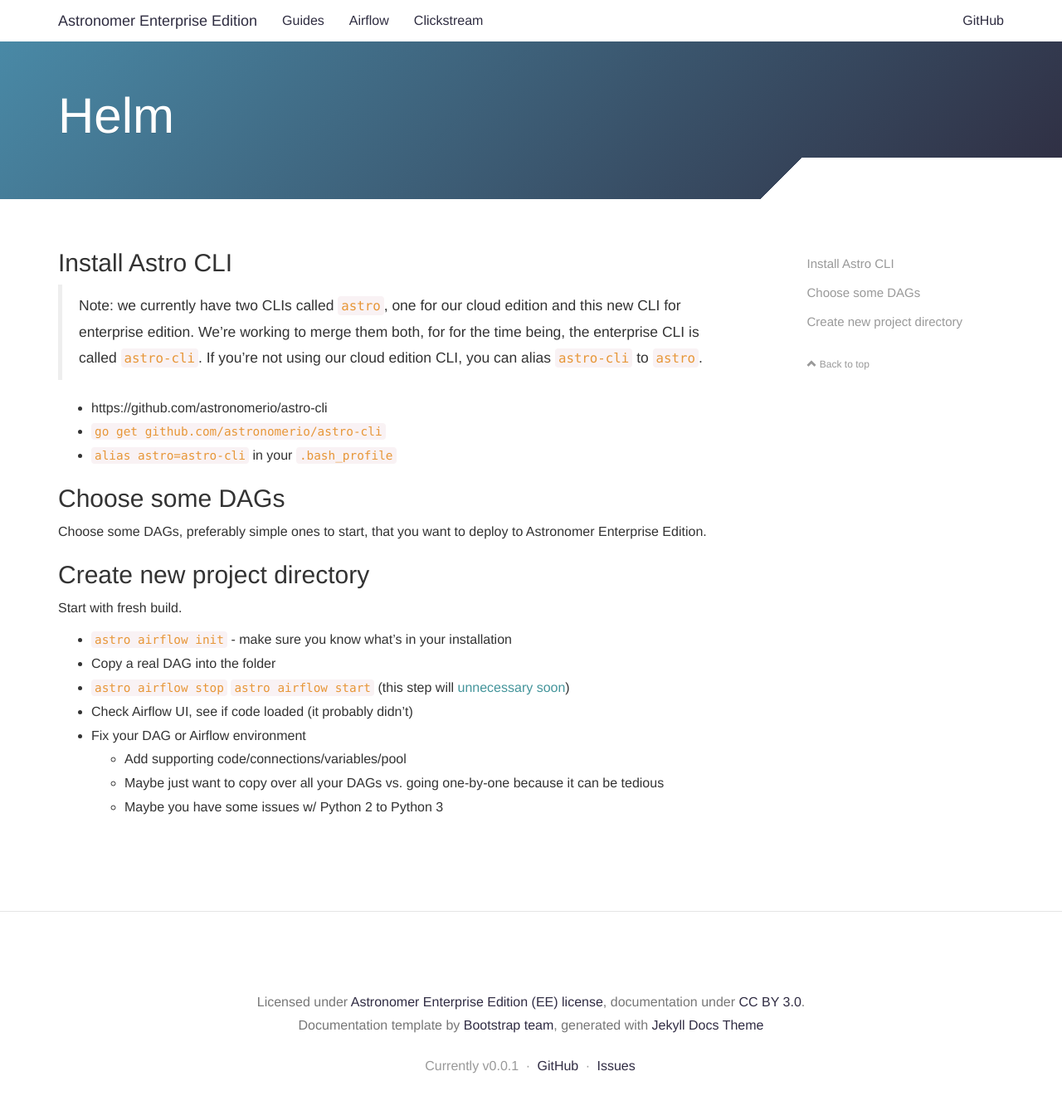
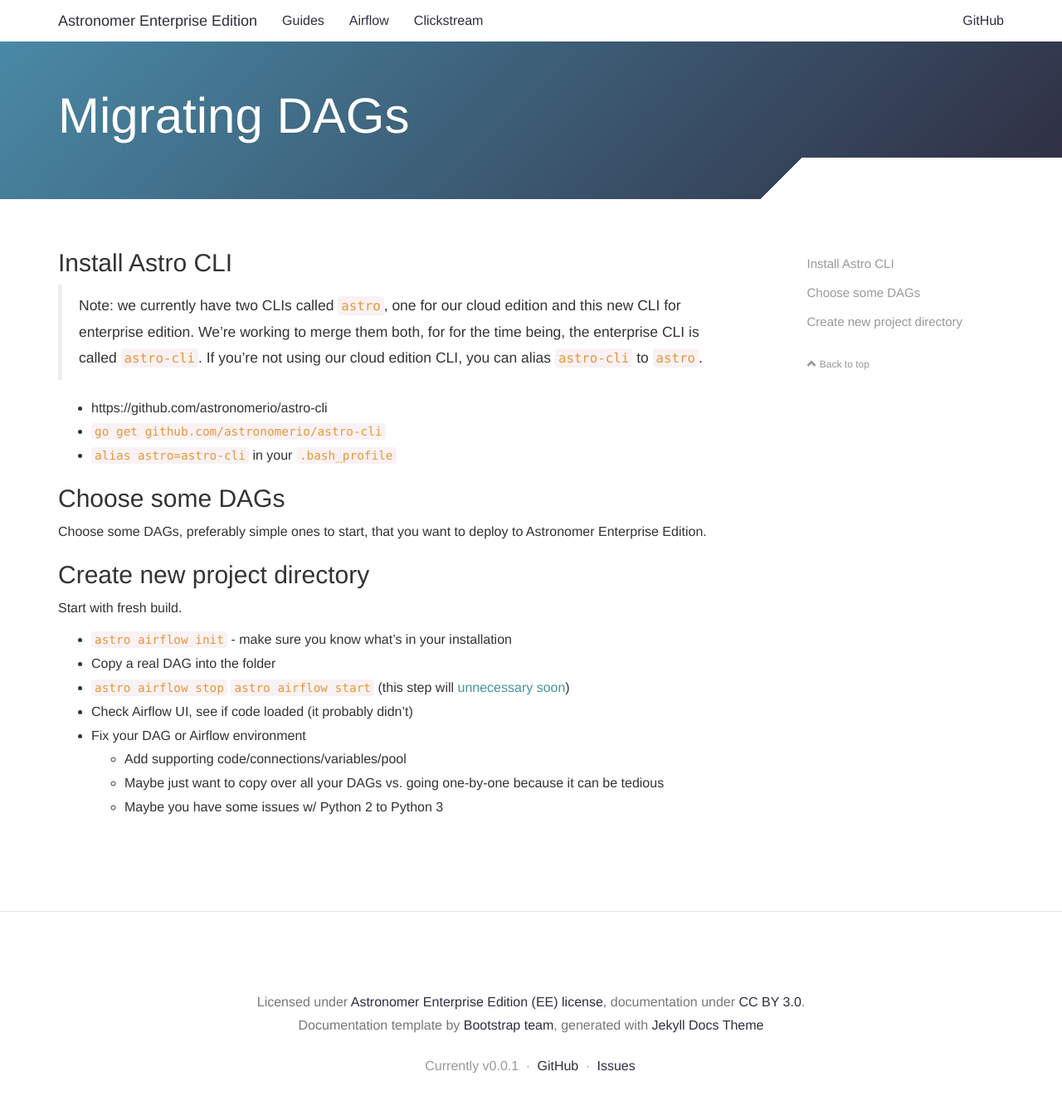
Before and after one commit to skynet/astronomer-ee, a Jekyll site: the page built from docs/pages/guides/migrating-dags.md, in a window 1280 px wide. Shown: the whole page at 83% size. Built offline with Jekyll 4.4.1, drawn with Linux system fonts in a browser that asks for light colours; nearby versions of some CDN libraries; comment, search, counter and statistics services are not loaded; grey boxes are pictures that could not be loaded.

Commit message:
Fix title

```diff
--- a/docs/pages/guides/migrating-dags.md
+++ b/docs/pages/guides/migrating-dags.md
@@ -1,6 +1,6 @@
 ---
 layout: page
-title: Helm
+title: Migrating DAGs
 permalink: /guides/migrating-dags/
 hide: true
 ---
```
